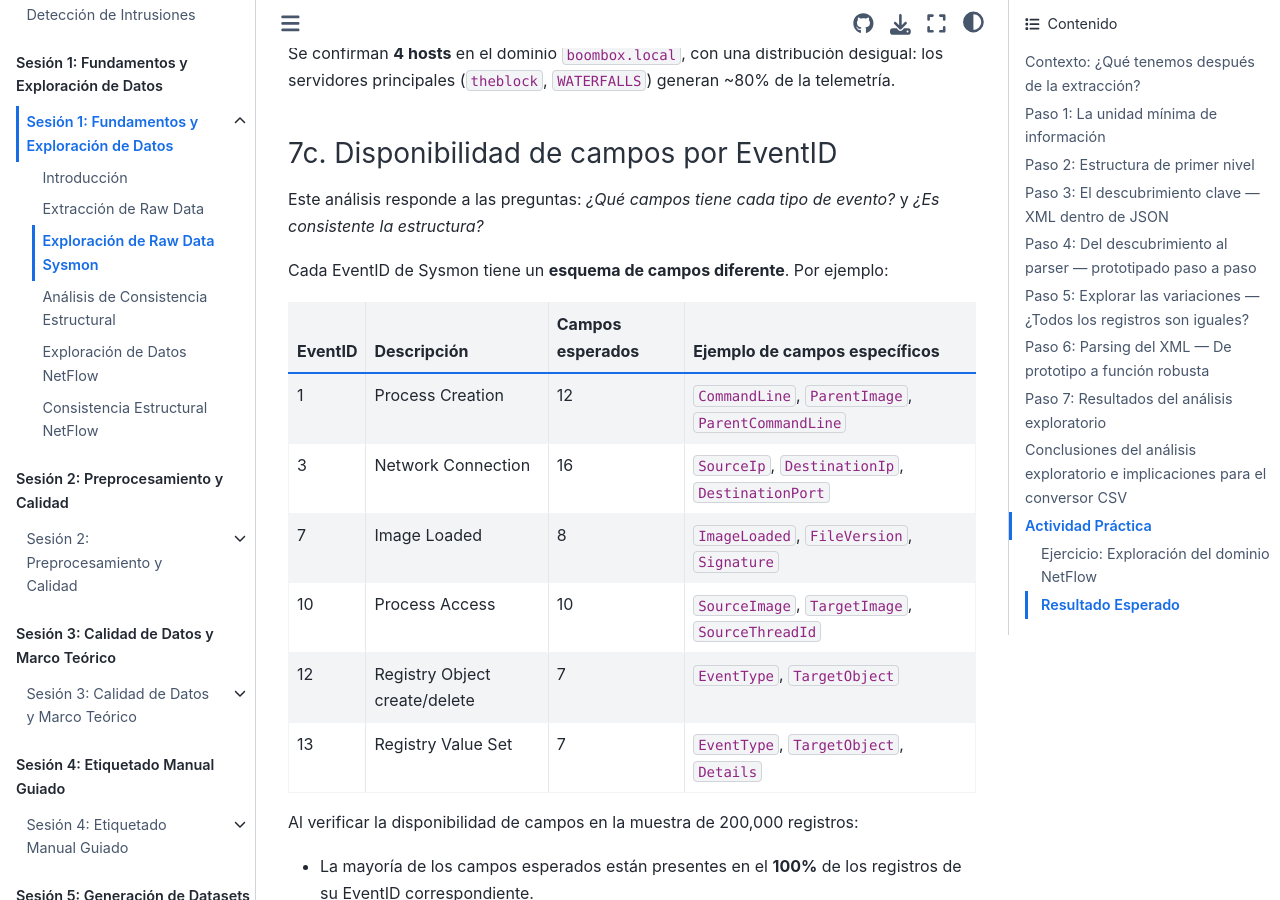
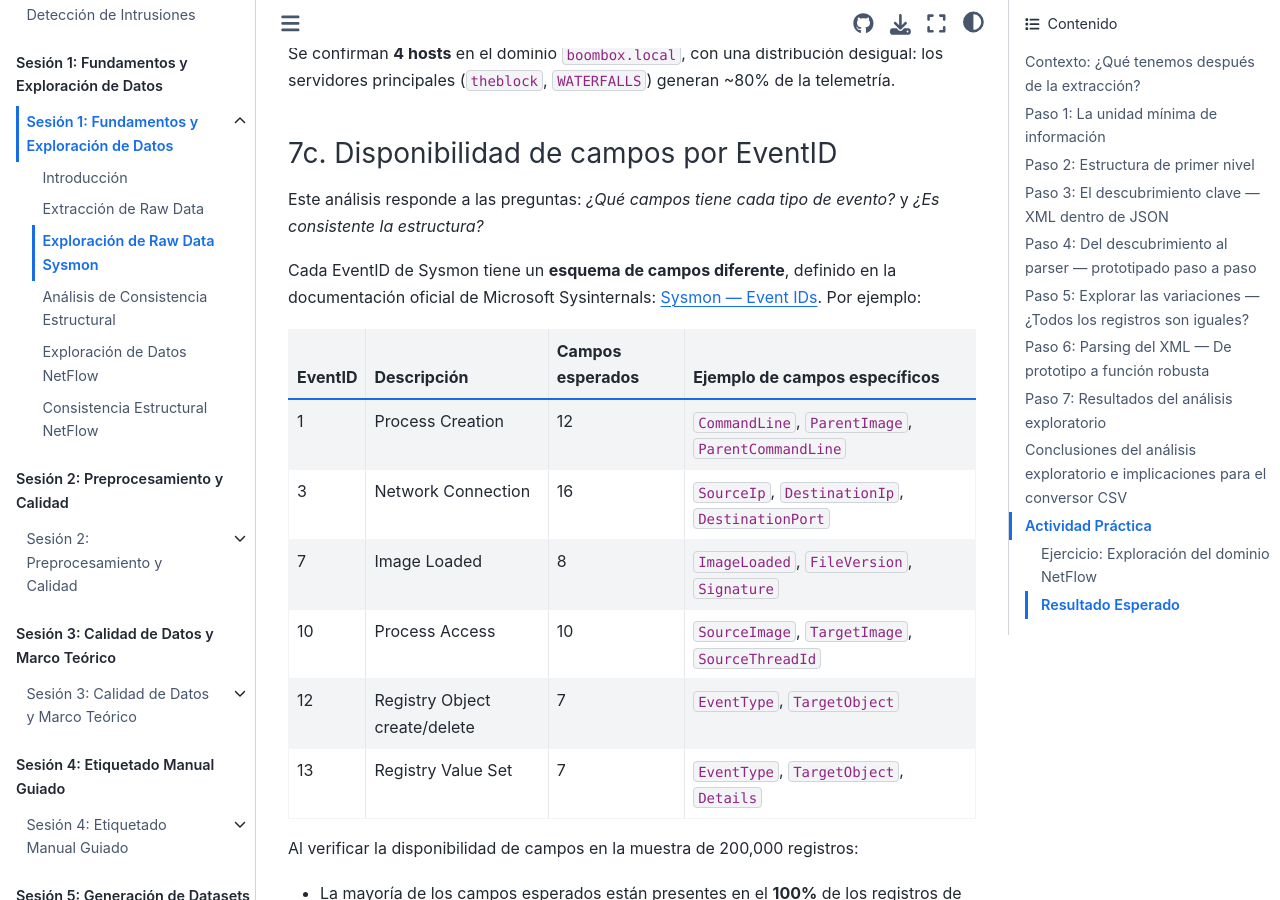
Before and after one commit to ollerenac/curso2026, a Jupyter Book: the page built from sesion-1/3-exploracion-sysmon.md, in a window 1280 px wide and 900 px high, scrolled down 12449 px. Built offline with Jupyter Book 1.0.4 settings and Sphinx 7.4.7 and the Sphinx Book theme 1.1.4, drawn with Linux system fonts in a browser that asks for light colours.

Commit message:
Add Sysmon EventID reference to field availability section
Link to official Microsoft Sysinternals documentation for complete
EventID field definitions.

Co-Authored-By: Claude Opus 4.6 <noreply@anthropic.com>

```diff
--- a/sesion-1/3-exploracion-sysmon.md
+++ b/sesion-1/3-exploracion-sysmon.md
@@ -476,7 +476,7 @@ Se confirman **4 hosts** en el dominio `boombox.local`, con una distribución de
 
 Este análisis responde a las preguntas: *¿Qué campos tiene cada tipo de evento?* y *¿Es consistente la estructura?*
 
-Cada EventID de Sysmon tiene un **esquema de campos diferente**. Por ejemplo:
+Cada EventID de Sysmon tiene un **esquema de campos diferente**, definido en la documentación oficial de Microsoft Sysinternals: [Sysmon — Event IDs](https://learn.microsoft.com/en-us/sysinternals/downloads/sysmon). Por ejemplo:
 
 | EventID | Descripción | Campos esperados | Ejemplo de campos específicos |
 |---------|------------|-----------------|------------------------------|
```
